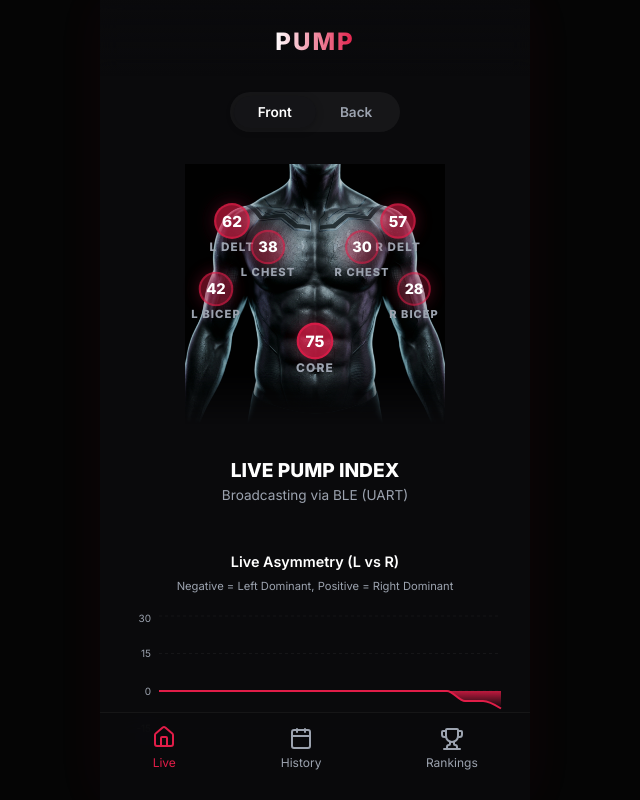
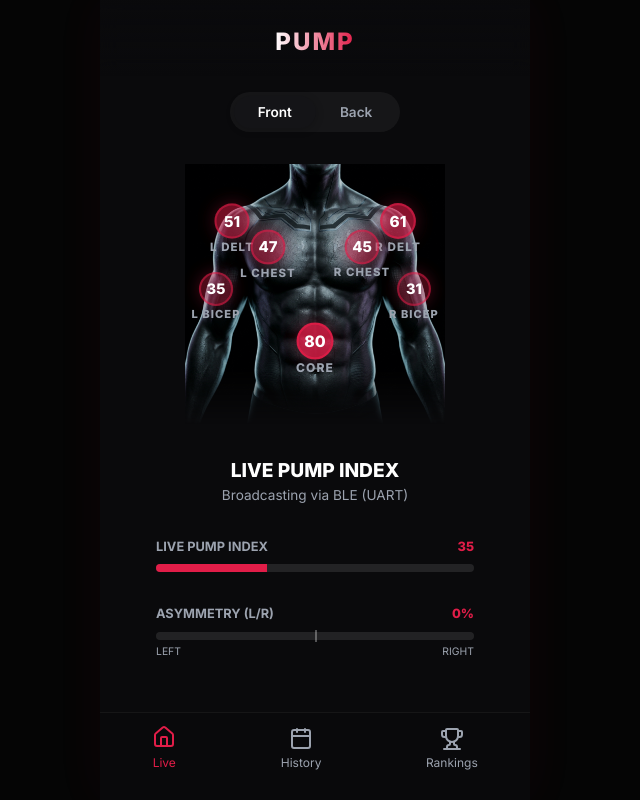
Before and after one commit to antonydchakola-hub/IDEATE_2026, a React (Vite) app: page / in a window 1280 px wide. Shown: the whole page, without its empty margins (325-965 px from the left). Built offline with nearby package versions, Linux system fonts and the light colour scheme.

Commit message:
replace live graph with pump and asymmetry sliders

```diff
--- a/src/App.jsx
+++ b/src/App.jsx
@@ -195,23 +195,54 @@
         return (
           <div style={{ paddingBottom: '2rem' }}>
             <Mannequin data={liveSensorData} isLive={true} />
-            <div className="chart-container" style={{ marginTop: '3rem', height: '160px' }}>
-              <h3 style={{ marginBottom: '0.5rem', fontWeight: 600, fontSize: '0.9rem', textAlign: 'center' }}>Live Asymmetry (L vs R)</h3>
-              <p style={{ textAlign: 'center', fontSize: '0.7rem', color: 'var(--text-secondary)', marginBottom: '1rem' }}>Negative = Left Dominant, Positive = Right Dominant</p>
-              <ResponsiveContainer width="100%" height="100%">
-                <AreaChart data={liveAsymmetryHistory}>
-                  <defs>
-                    <linearGradient id="colorAsym" x1="0" y1="0" x2="0" y2="1">
-                      <stop offset="5%" stopColor="var(--accent-rose)" stopOpacity={0.8}/>
-                      <stop offset="95%" stopColor="var(--accent-rose)" stopOpacity={0}/>
-                    </linearGradient>
-                  </defs>
-                  <CartesianGrid strokeDasharray="3 3" stroke="rgba(255,255,255,0.05)" vertical={false} />
-                  <XAxis dataKey="time" hide={true} />
-                  <YAxis domain={[-30, 30]} stroke="var(--text-secondary)" fontSize={10} width={30} axisLine={false} tickLine={false} />
-                  <Area type="monotone" dataKey="value" stroke="var(--accent-rose)" strokeWidth={2} fillOpacity={1} fill="url(#colorAsym)" isAnimationActive={false} />
-                </AreaChart>
-              </ResponsiveContainer>
+            <div style={{ marginTop: '2rem', width: '100%', padding: '0 2rem' }}>
+
+              {/* LIVE PUMP INDEX SLIDER */}
+              <div style={{ marginBottom: '2rem' }}>
+                <div style={{ display: 'flex', justifyContent: 'space-between', marginBottom: '0.5rem' }}>
+                  <span style={{ fontSize: '0.8rem', fontWeight: 700, color: 'var(--text-secondary)' }}>LIVE PUMP INDEX</span>
+                  <span style={{ fontSize: '0.8rem', fontWeight: 800, color: 'var(--accent-rose)' }}>{Math.round(Object.values(liveSensorData).reduce((a,b)=>a+b,0) / Object.keys(liveSensorData).length)}</span>
+                </div>
+                <div style={{ width: '100%', height: '8px', background: 'rgba(255,255,255,0.1)', borderRadius: '4px', overflow: 'hidden' }}>
+                  <div style={{
+                    width: `${Math.round(Object.values(liveSensorData).reduce((a,b)=>a+b,0) / Object.keys(liveSensorData).length)}%`,
+                    height: '100%',
+                    background: 'var(--accent-rose)',
+                    transition: 'width 0.3s ease'
+                  }}></div>
+                </div>
+              </div>
+
+              {/* LIVE ASYMMETRY SLIDER */}
+              <div>
+                <div style={{ display: 'flex', justifyContent: 'space-between', marginBottom: '0.5rem' }}>
+                  <span style={{ fontSize: '0.8rem', fontWeight: 700, color: 'var(--text-secondary)' }}>ASYMMETRY (L/R)</span>
+                  <span style={{ fontSize: '0.8rem', fontWeight: 800, color: 'var(--accent-rose)' }}>
+                    {Math.abs(liveAsymmetryHistory[liveAsymmetryHistory.length - 1].value)}% {liveAsymmetryHistory[liveAsymmetryHistory.length - 1].value < 0 ? 'L' : liveAsymmetryHistory[liveAsymmetryHistory.length - 1].value > 0 ? 'R' : ''}
+                  </span>
+                </div>
+                <div style={{ position: 'relative', width: '100%', height: '8px', background: 'rgba(255,255,255,0.1)', borderRadius: '4px' }}>
+                  {/* Center Line */}
+                  <div style={{ position: 'absolute', left: '50%', top: '-2px', bottom: '-2px', width: '2px', background: 'rgba(255,255,255,0.3)', zIndex: 2 }}></div>
+
+                  {/* Asymmetry Bar (originating from center) */}
+                  <div style={{
+                    position: 'absolute',
+                    top: 0,
+                    bottom: 0,
+                    left: liveAsymmetryHistory[liveAsymmetryHistory.length - 1].value < 0 ? `calc(50% - ${Math.abs(liveAsymmetryHistory[liveAsymmetryHistory.length - 1].value)}%)` : '50%',
+                    width: `${Math.abs(liveAsymmetryHistory[liveAsymmetryHistory.length - 1].value)}%`,
+                    background: 'var(--accent-rose)',
+                    transition: 'all 0.3s ease',
+                    borderRadius: liveAsymmetryHistory[liveAsymmetryHistory.length - 1].value < 0 ? '4px 0 0 4px' : '0 4px 4px 0'
+                  }}></div>
+                </div>
+                <div style={{ display: 'flex', justifyContent: 'space-between', marginTop: '0.3rem', fontSize: '0.65rem', color: 'var(--text-secondary)' }}>
+                  <span>LEFT</span>
+                  <span>RIGHT</span>
+                </div>
+              </div>
+
             </div>
           </div>
         );
```
